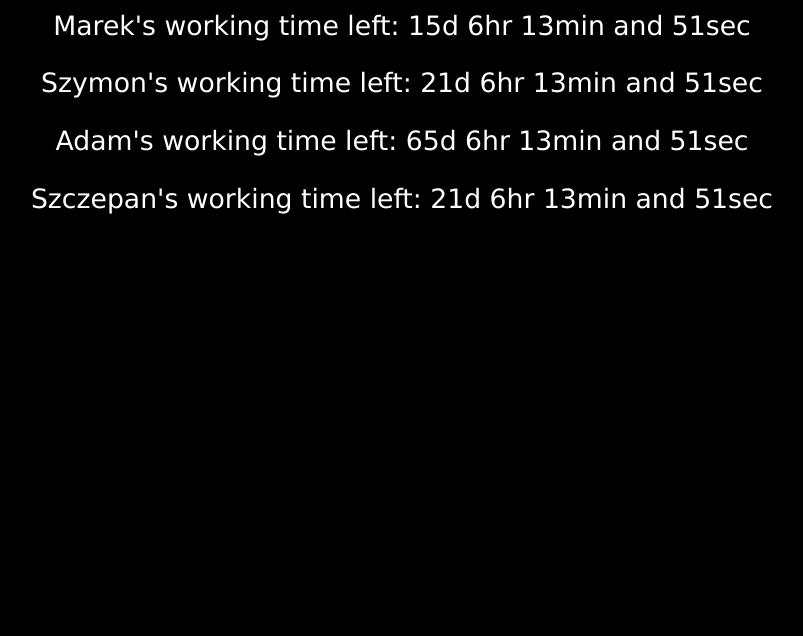
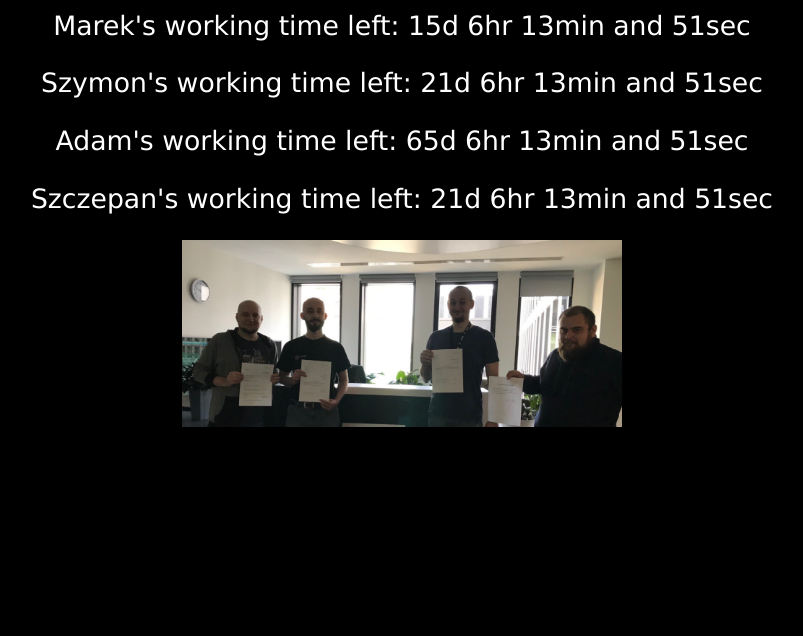
Before and after one commit to acze/goodbye-countdown, a Flask app: page / in a window 1280 px wide. Shown: the part 338-974 px from the top of the page, without its empty margins (238-1041 px from the left). Before the commit the page ends 552 px from the top, so only its background shows below. Run offline with Flask 2, Linux system fonts and the light colour scheme.

Commit message:
More leaving content.

```diff
--- a/app.py
+++ b/app.py
@@ -1,4 +1,4 @@
-from flask import Flask,render_template
+from flask import Flask,render_template,send_from_directory
 import datetime
 from datetime import timedelta,date
 
@@ -71,5 +71,9 @@ def index():
     now = datetime.datetime.now()
     return render_template('index.html',secondsleft=secondsleft(employees,now))
 
+@app.route("/leavers.png")
+def leavers():
+    return send_from_directory('templates', 'leavers.png')
+
 if __name__ == '__main__':
     app.run(debug=True)
--- a/templates/index.html
+++ b/templates/index.html
@@ -18,11 +18,15 @@
       margin-top: 0px;
       font: 20pt Verdana,  Helvetica, Arial;
     }
+    img {
+      width: 50%;
+    }
     </style>
   </head>
   <body onload="setInterval(main, 1000);">
     <h3>Goodbye countdown</h3>
     <div id="countdowns"></div>
+    <img src="/leavers.png" alt="leavers" />
   </body>
   <script>
 
```
Also changed, not shown: templates/leavers.png (added).
